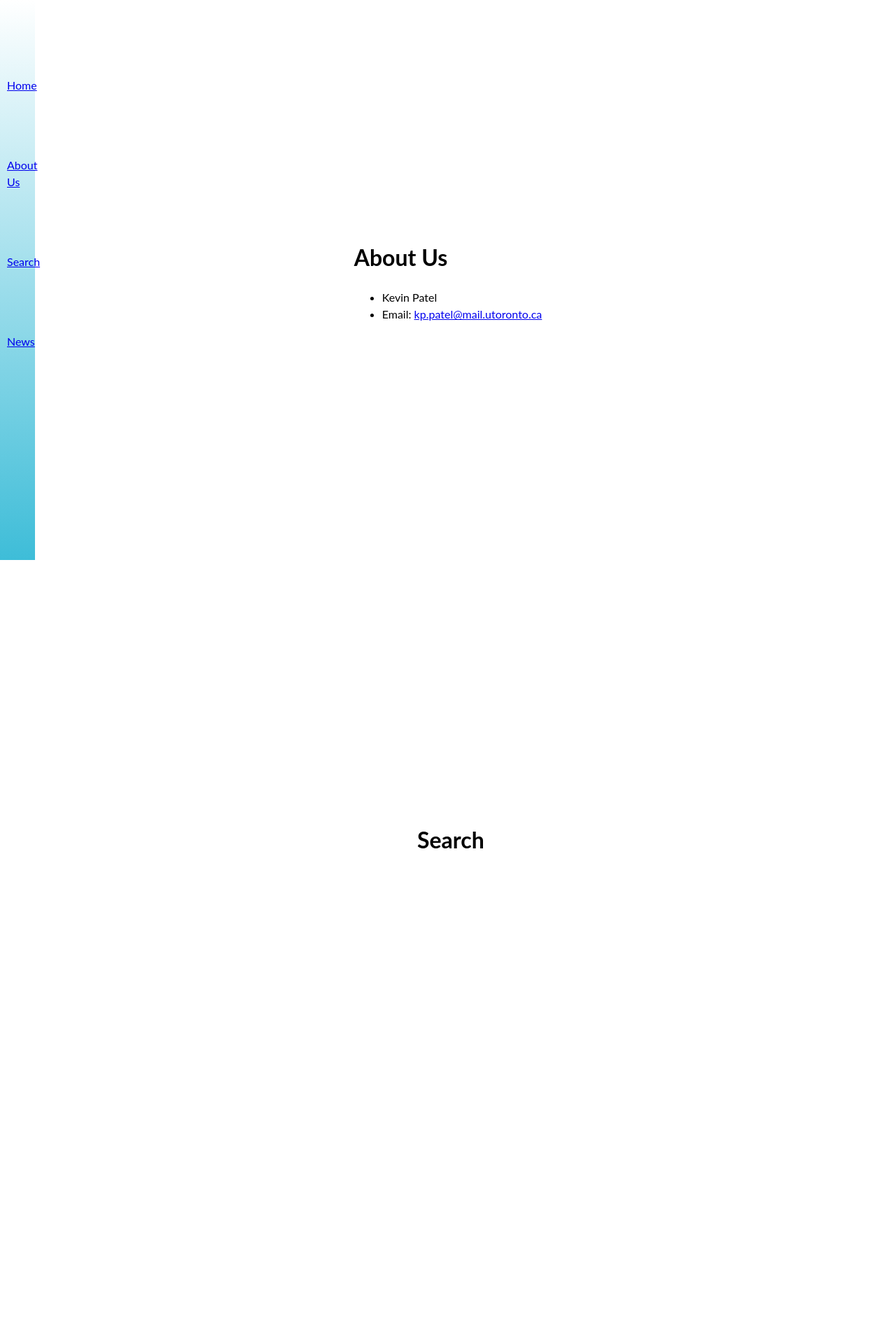
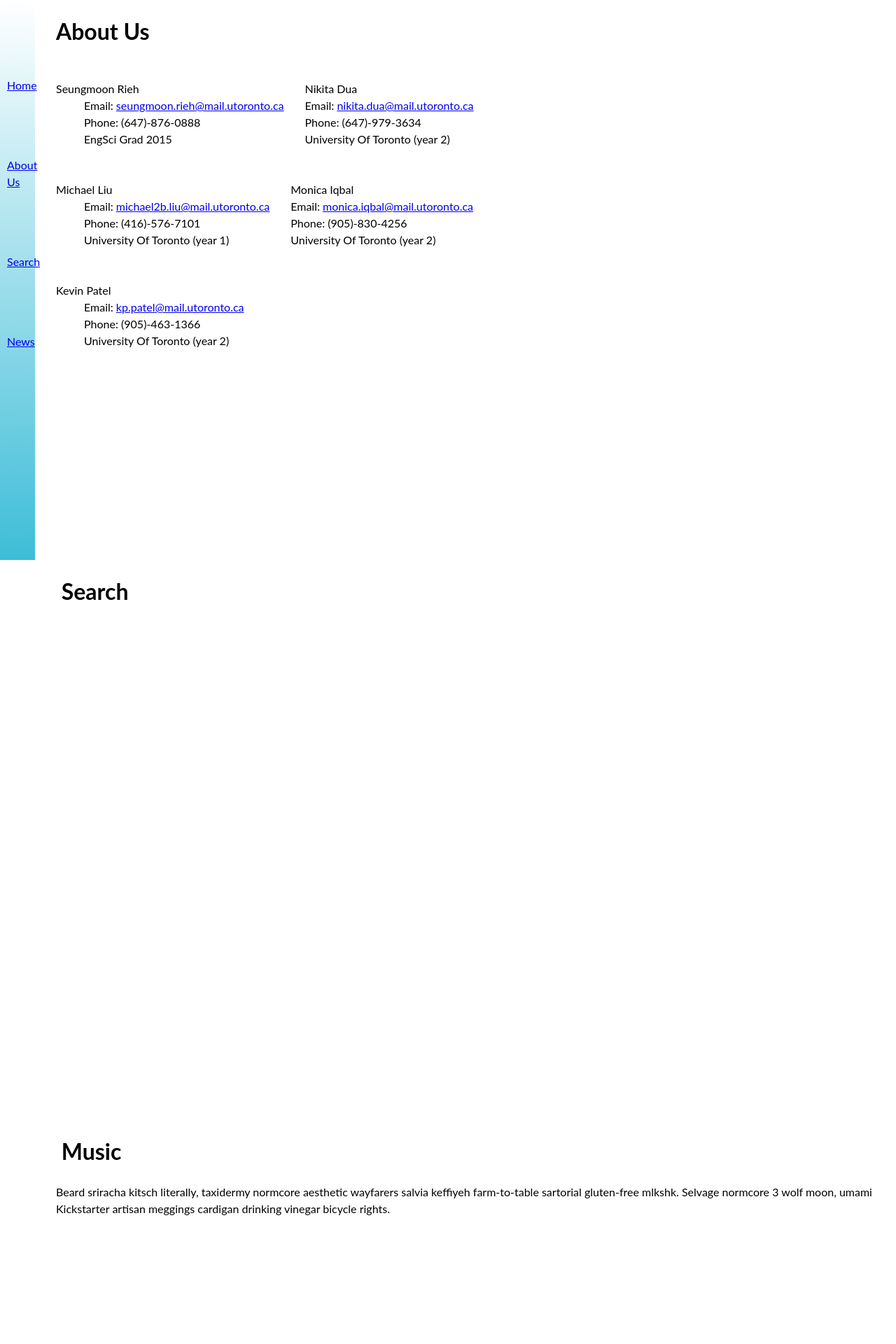
Before and after one commit to kevinp89/Nutrition-Detector, a PHP site: page / in a window 1280 px wide. Shown: the top 1920 px of the page at 70% size. Run offline with PHP 8.4, Linux system fonts and the light colour scheme; some libraries are stand-ins or nearby versions.

Commit message:
KEVIN: About us aligned

```diff
--- a/index.php
+++ b/index.php
@@ -22,11 +22,55 @@
 
 <section class="panel b-blue" id="1">
     <div class="panel__content">
-      <h1 class="panel__headline" id="aboutUs"><i class="fa fa-camera-retro"></i>About Us</h1>
-       	<ul>
+      <h1 class="panel__headline" id="aboutUs">About Us</h1>
+
+       	<div id="sr">
+	      <ul >
+	      	<li>Seungmoon Rieh</li>
+	      		<ol>
+	      		<li>Email: <a href="#">seungmoon.rieh@mail.utoronto.ca</a></li>
+	      		<li>Phone: (647)-876-0888</a></li>
+	      		<li>EngSci Grad 2015</li></ol>
+	      </ul></div>
+
+
+	      <div id="ml">
+	      <ul >
+	      	<li>Michael Liu</li>
+	      		<ol>
+	      		<li>Email: <a href="#">michael2b.liu@mail.utoronto.ca</a></li>
+	      		<li>Phone: (416)-576-7101</a></li>
+	      		<li>University Of Toronto (year 1)</li></ol>
+	      </ul></div>
+
+	     <div id="nd">
+	     <ul >
+	      	<li>Nikita Dua</li>
+	      		<ol>
+	      		<li>Email: <a href="#">nikita.dua@mail.utoronto.ca</a></li>
+	      		<li>Phone: (647)-979-3634</a></li>
+	      		<li>University Of Toronto (year 2)</li></ol>
+	      	</ul></div>
+
+	      <div id="mi">
+	      <ul >
+	      	<li>Monica Iqbal</li>
+	      		<ol>
+	      		<li>Email: <a href="#">monica.iqbal@mail.utoronto.ca</a></li>
+	      		<li>Phone: (905)-830-4256</a></li>
+	      		<li>University Of Toronto (year 2)</li></ol>
+
+	      	</ul></div>
+
+	      <div id="kp">
+	      <ul >
 	      	<li>Kevin Patel</li>
+	      		<ol>
 	      		<li>Email: <a href="#">kp.patel@mail.utoronto.ca</a></li>
-      	</ul>
+	      		<li>Phone: (905)-463-1366</a></li>
+	      		<li>University Of Toronto (year 2)</li></ol>
+
+	      	</ul></div>
 
 
     </div>
--- a/main.css
+++ b/main.css
@@ -36,41 +36,45 @@ nav ul li{
 
 .panel {
   min-height: 100vh;
-  display: -webkit-box;
+  /*
+display: -webkit-box;
   display: -webkit-flex;
   display: -ms-flexbox;
   display: flex;
-  -webkit-box-align: center;
-  -webkit-align-items: center;
-      -ms-flex-align: center;
-          align-items: center;
-  -webkit-box-pack: center;
-  -webkit-justify-content: center;
-      -ms-flex-pack: center;
-          justify-content: center;
+*/
+  margin-left: 80px;
   overflow: hidden;
 }
 
-.panel__content h1, ul{
-	text-align: left;
-	left: 0;
-	margin-left: 0;
+
+.panel__content div{
+	padding-right: 30px;
 }
 
+.panel__content ul{
+	display: inline;
+	list-style: none;
+	padding-right: 20px;
+	left: 0;
+	clear: both;
 
-#1{
-	left: 0;
-	margin-left: 0;
 }
 
-#about-content{
-	left: 0;
-	margin-left: 0;
+.panel__content ol{
+	list-style: none;
 }
 
-#aboutUs{
-	left: 0;
-	margin-left: 0;
-	text-align: left;
+#sr{
 
+	clear: both;
+	float: left;
 }
+
+#ml{
+	clear: both;
+	float: left;
+}
+
+#nd{
+	margin-left: 100px;
+}
```
